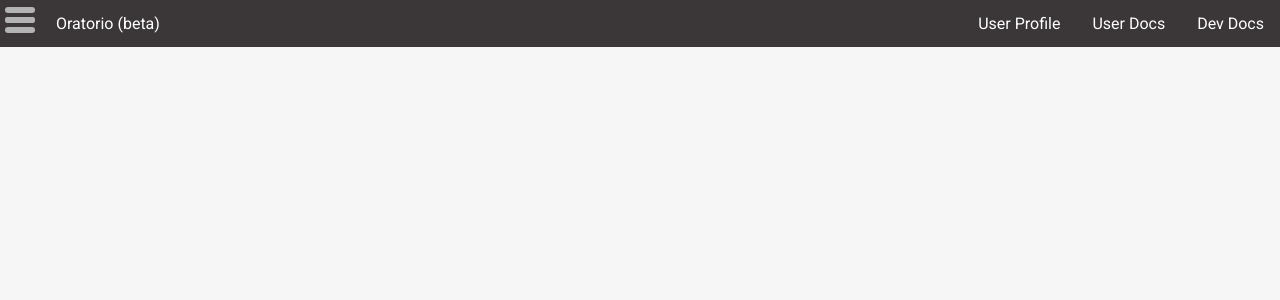
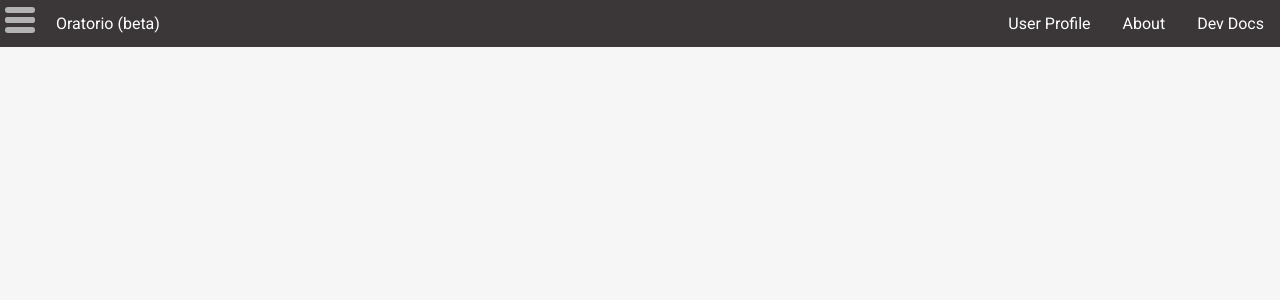
Before and after one commit to joeyli96/oratorio, a Python web app: template oratorio/templates/coach/base.html in a window 1280 px wide. Shown: the top 300 px of the page. Run offline with Jinja, Linux system fonts and the light colour scheme; the template is opened without the code that fills it, so the values that code supplies are empty; some libraries are stand-ins or nearby versions.

Commit message:
Changed User Docs heading to About.

```diff
--- a/oratorio/templates/coach/base.html
+++ b/oratorio/templates/coach/base.html
@@ -68,7 +68,7 @@
 			</li>
 			<li style="float:right">
 				<a href="userdocs">
-					User Docs
+					About
 				</a>
 			</li>
 			<li style="float:right">
```
